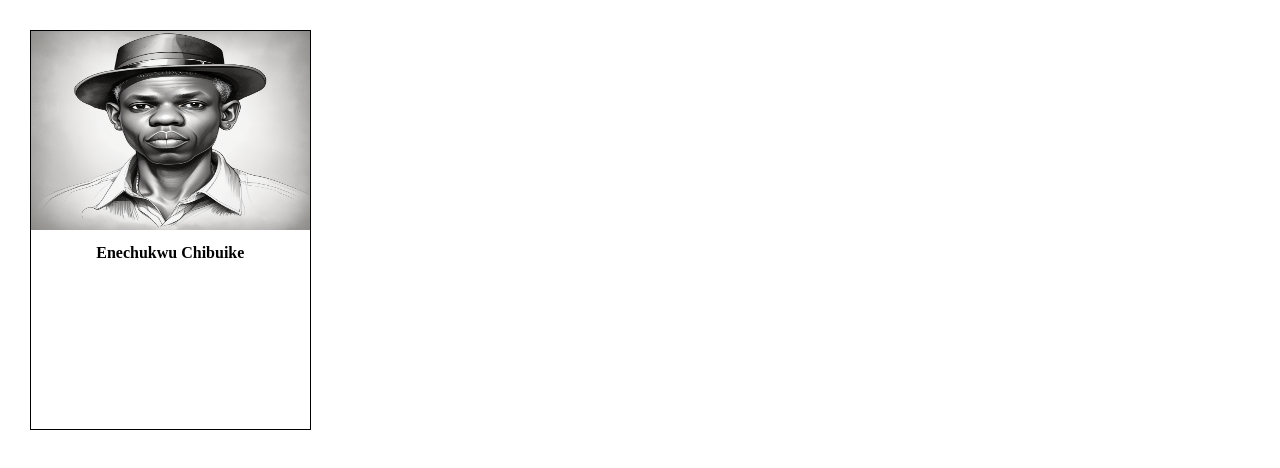
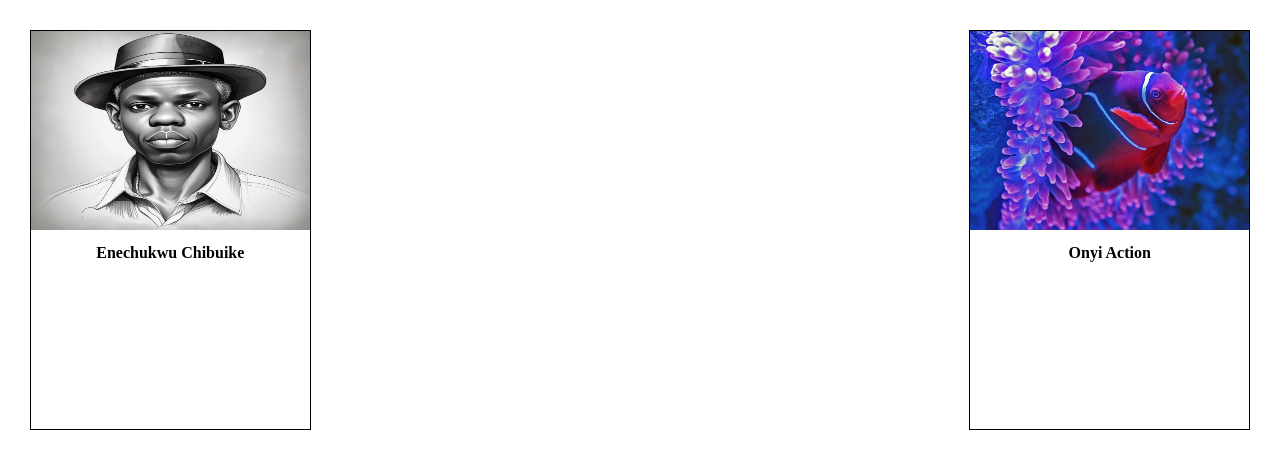
Before and after one commit to EnechukwuChibuike/LF-Open_Project, a plain HTML site: page index.html in a window 1280 px wide. Drawn offline with Linux system fonts and the light colour scheme.

Commit message:
first picture

```diff
--- a/index.html
+++ b/index.html
@@ -14,6 +14,13 @@
           <strong>Enechukwu Chibuike</strong>
         </figcaption>
       </figure>
+
+      <figure>
+        <img src="./images/pic4.jpg" alt="" />
+        <figcaption>
+          <strong>Onyi Action</strong>
+        </figcaption>
+      </figure>
     </main>
   </body>
 </html>
```
Also changed, not shown: images/pic4.jpg (added).
